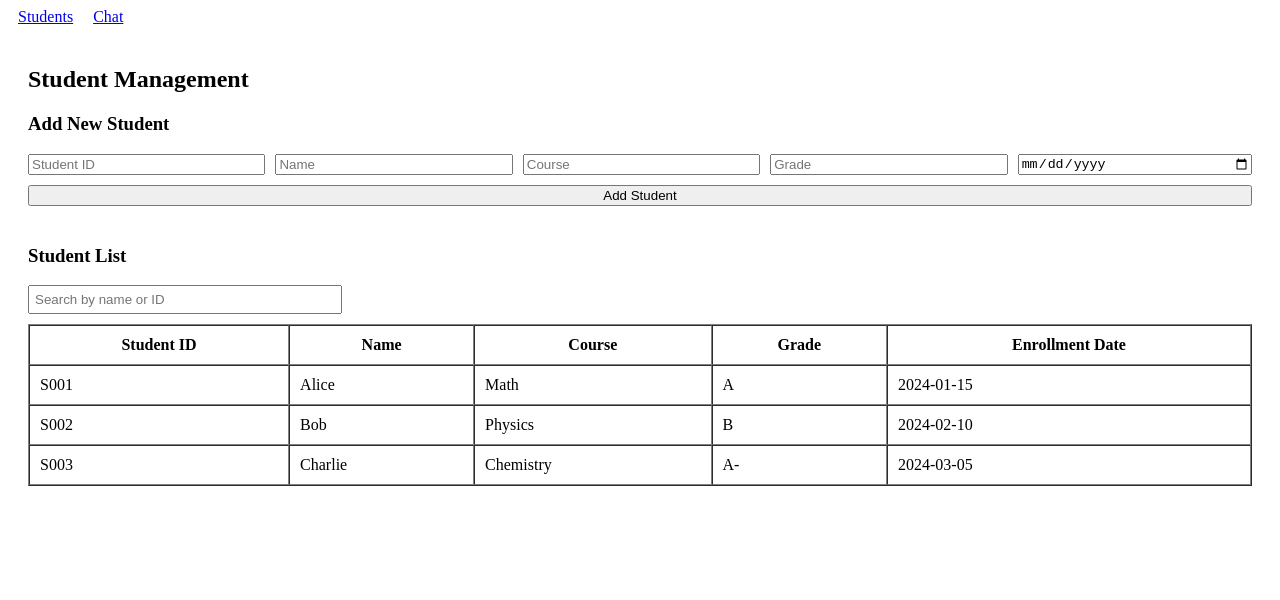
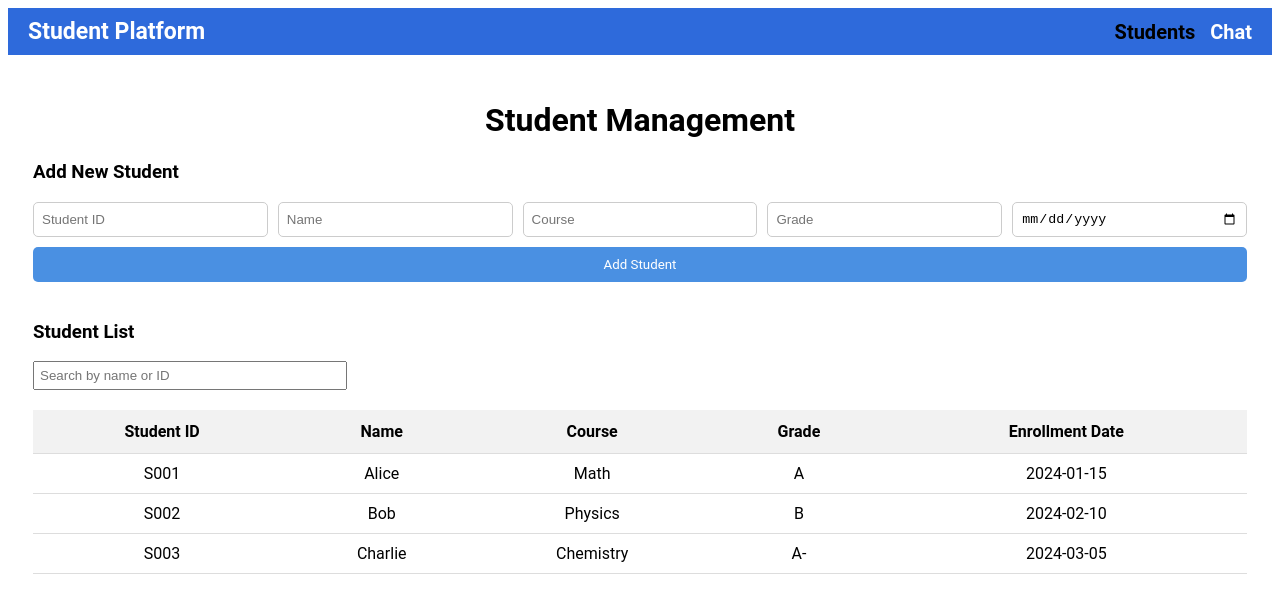
Before and after one commit to nupurad/student-management-platform, a React (Create React App) app: page /students in a window 1280 px wide. Shown: the top 600 px of the page. Built offline with nearby package versions, Linux system fonts and the light colour scheme.

Commit message:
CSS added

```diff
--- a/src/components/ChatBox.js
+++ b/src/components/ChatBox.js
@@ -51,13 +51,26 @@ export default function ChatBox({ thread, setThreads, threads }) {
                     <div
                         key={index}
                         style={{
-                      textAlign: msg.sender === 'advisor' ? 'right' : 'left',
+                        display: 'flex',
+                        justifyContent: msg.sender === 'advisor' ? 'flex-end' : 'flex-start',
                         marginBottom: '10px'
                 }}
                 >
-                    <span>{msg.text}</span>
+    <div
+      style={{
+        padding: '10px',
+        borderRadius: '10px',
+        backgroundColor: msg.sender === 'advisor' ? '#DCF8C6' : '#f8f8da',
+        maxWidth: '70%',
+        textAlign: 'left',
+        boxShadow: '0 1px 3px rgba(0,0,0,0.1)'
+      }}
+    >
+      {msg.text}
+    </div>
   </div>
 ))}
+
               </div>
 
               {/* Wrap input and button together */}
@@ -67,12 +80,14 @@ export default function ChatBox({ thread, setThreads, threads }) {
                   placeholder="Type your message..."
                   value={newMessage}
                   onChange={(e) => setNewMessage(e.target.value)}
-                  style={{ width: '80%', marginRight: '10px' }}
+                  style={{ width: '80%', height: '30px',borderRadius: '10px', marginRight: '20px', paddingLeft: '10px' }}
                 />
-                <button onClick={handleSend}>Send</button>
+                <button style={{padding: '10px',backgroundColor: '#4A90E2',color: 'white',border: 'none',borderRadius: '5px',cursor: 'pointer',flex: '1 1 200px',minWidth: '150px', fontFamily:'Roboto'}}
+                onClick={handleSend}>
+                Send
+                </button>
               </div>
 
             </div>
-
           );
 }
--- a/src/components/ChatThreads.js
+++ b/src/components/ChatThreads.js
@@ -1,6 +1,6 @@
-export default function ChatThreads({ threads, setCurrentThreadId }) {
+export default function ChatThreads({ threads, setCurrentThreadId, currentThreadId }) {
     return (
-        <div
+      <div
         style={{
           width: window.innerWidth < 768 ? '100%' : '30%',
           borderRight: window.innerWidth < 768 ? 'none' : '1px solid gray',
@@ -15,13 +15,19 @@ export default function ChatThreads({ threads, setCurrentThreadId }) {
             <div
               key={thread.id}
               onClick={() => setCurrentThreadId(thread.id)}
-              style={{ cursor: 'pointer', marginBottom: '10px' }}
+              style={{
+                cursor: 'pointer',
+                marginBottom: '10px',
+                padding: '8px',
+                borderRadius: '5px',
+                backgroundColor: thread.id === currentThreadId ? '#4A90E2' : '#f5f5f5',
+                color: thread.id === currentThreadId ? 'white' : 'black'
+              }}
             >
               {thread.name}
             </div>
           ))
         )}
       </div>
-
     );
   }
--- a/src/components/Navbar.js
+++ b/src/components/Navbar.js
@@ -2,9 +2,44 @@ import { NavLink } from 'react-router-dom';
 
 export default function Navbar() {
   return (
-    <nav>
-      <NavLink to="/students" style={{ margin: '10px' }}>Students</NavLink>
-      <NavLink to="/chat" style={{ margin: '10px' }}>Chat</NavLink>
+    <nav
+      style={{
+        backgroundColor: '#2e6adb',
+        padding: '10px 20px',
+        display: 'flex',
+        justifyContent: 'space-between',
+        alignItems: 'center',
+        fontFamily: 'Roboto'
+      }}
+    >
+      <div style={{ color: 'white', fontWeight: 'bold', fontSize: '23px' }}>
+        Student Platform
+      </div>
+      <div>
+        <NavLink
+          to="/students"
+          style={({ isActive }) => ({
+            color: isActive ? '#000' : 'white',
+            marginRight: '15px',
+            textDecoration: 'none',
+            fontWeight: 'bold',
+            fontSize: '20px',
+          })}
+        >
+          Students
+        </NavLink>
+        <NavLink
+          to="/chat"
+          style={({ isActive }) => ({
+            color: isActive ? '#000' : 'white',
+            textDecoration: 'none',
+            fontWeight: 'bold',
+            fontSize: '20px',
+          })}
+        >
+          Chat
+        </NavLink>
+      </div>
     </nav>
   );
 }
--- a/src/components/StudentForm.js
+++ b/src/components/StudentForm.js
@@ -45,7 +45,7 @@ export default function AddStudentForm({ setStudents }) {
   };
 
   return (
-    <div style={{ marginBottom: '20px' }}>
+    <div style={{ marginBottom: '20px' , fontFamily:'Roboto',}}>
       <h3>Add New Student</h3>
 
       {message && <p>{message}</p>}
@@ -57,50 +57,48 @@ export default function AddStudentForm({ setStudents }) {
           display: 'flex',
           flexWrap: 'wrap',
           gap: '10px',
-          marginBottom: '20px'
+          marginBottom: '20px',
+          fontFamily:'Roboto'
         }}
       >
-        <input
+        <input style={{padding: '8px',borderRadius: '5px',border: '1px solid #ccc',flex: '1 1 200px',minWidth: '150px'}}
           type="text"
           name="id"
           placeholder="Student ID"
           value={formData.id}
           onChange={handleChange}
-          style={{ flex: '1 1 200px', minWidth: '150px' }}
         />
-        <input
+        <input style={{padding: '8px',borderRadius: '5px',border: '1px solid #ccc',flex: '1 1 200px',minWidth: '150px'}}
           type="text"
           name="name"
           placeholder="Name"
           value={formData.name}
           onChange={handleChange}
-          style={{ flex: '1 1 200px', minWidth: '150px' }}
         />
-        <input
+        <input style={{padding: '8px',borderRadius: '5px',border: '1px solid #ccc',flex: '1 1 200px',minWidth: '150px'}}
           type="text"
           name="course"
           placeholder="Course"
           value={formData.course}
           onChange={handleChange}
-          style={{ flex: '1 1 200px', minWidth: '150px' }}
         />
-        <input
+        <input style={{padding: '8px',borderRadius: '5px',border: '1px solid #ccc',flex: '1 1 200px',minWidth: '150px'}}
           type="text"
           name="grade"
           placeholder="Grade"
           value={formData.grade}
           onChange={handleChange}
-          style={{ flex: '1 1 200px', minWidth: '150px' }}
         />
-        <input
+        <input style={{padding: '8px',borderRadius: '5px',border: '1px solid #ccc',flex: '1 1 200px',minWidth: '150px'}}
           type="date"
           name="enrollmentDate"
+          placeholder="Enrollment Date"
           value={formData.enrollmentDate}
           onChange={handleChange}
-          style={{ flex: '1 1 200px', minWidth: '150px' }}
         />
-        <button type="submit" style={{ flex: '1 1 200px', minWidth: '150px' }}>
-          Add Student
+        <button style={{padding: '10px',backgroundColor: '#4A90E2',color: 'white',border: 'none',borderRadius: '5px',cursor: 'pointer',flex: '1 1 200px',minWidth: '150px', fontFamily:'Roboto'}}
+        type="submit">
+        Add Student
         </button>
       </form>
       {/* --- END FORM --- */}
--- a/src/components/StudentTable.js
+++ b/src/components/StudentTable.js
@@ -29,7 +29,7 @@ export default function StudentTable({ students }) {
   );
 
   return (
-    <div style={{ overflowX: 'auto', marginTop: '20px' }}>
+    <div style={{ overflowX: 'auto', marginTop: '20px', fontFamily:'Roboto' }}>
   <h3>Student List</h3>
 
   {/* Search Bar */}
@@ -42,14 +42,19 @@ export default function StudentTable({ students }) {
   />
 
   {/* Table */}
-  <table border="1" cellPadding="10" cellSpacing="0" width="100%">
+  <table style={{
+    width: '100%',
+    borderCollapse: 'collapse',
+    marginTop: '10px',
+    fontFamily:'Roboto'
+  }}>
   <thead>
     <tr>
-      <th onClick={() => handleSort('id')}>Student ID</th>
-      <th onClick={() => handleSort('name')}>Name</th>
-      <th onClick={() => handleSort('course')}>Course</th>
-      <th onClick={() => handleSort('grade')}>Grade</th>
-      <th onClick={() => handleSort('enrollmentDate')}>Enrollment Date</th>
+      <th style={{backgroundColor: '#f2f2f2',cursor: 'pointer',padding: '12px',borderBottom: '1px solid #ddd',fontFamily:'Roboto',}} onClick={() => handleSort('id')}>Student ID</th>
+      <th style={{backgroundColor: '#f2f2f2',cursor: 'pointer',padding: '12px',borderBottom: '1px solid #ddd',fontFamily:'Roboto',}} onClick={() => handleSort('name')}>Name</th>
+      <th style={{backgroundColor: '#f2f2f2',cursor: 'pointer',padding: '12px',borderBottom: '1px solid #ddd',fontFamily:'Roboto',}} onClick={() => handleSort('course')}>Course</th>
+      <th style={{backgroundColor: '#f2f2f2',cursor: 'pointer',padding: '12px',borderBottom: '1px solid #ddd',fontFamily:'Roboto',}} onClick={() => handleSort('grade')}>Grade</th>
+      <th style={{backgroundColor: '#f2f2f2',cursor: 'pointer',padding: '12px',borderBottom: '1px solid #ddd',fontFamily:'Roboto',}} onClick={() => handleSort('enrollmentDate')}>Enrollment Date</th>
     </tr>
   </thead>
   <tbody>
@@ -60,11 +65,11 @@ export default function StudentTable({ students }) {
     ) : (
       filteredStudents.map((student, index) => (
         <tr key={index}>
-          <td>{student.id}</td>
-          <td>{student.name}</td>
-          <td>{student.course}</td>
-          <td>{student.grade}</td>
-          <td>{student.enrollmentDate}</td>
+          <td style={{padding: '10px',borderBottom: '1px solid #ddd',alignItems:'center',textAlign: 'center',fontFamily:'Roboto',}}> {student.id}</td>
+          <td style={{padding: '10px',borderBottom: '1px solid #ddd',alignItems:'center',textAlign: 'center',fontFamily:'Roboto',}}> {student.name}</td>
+          <td style={{padding: '10px',borderBottom: '1px solid #ddd',alignItems:'center',textAlign: 'center',fontFamily:'Roboto',}}> {student.course}</td>
+          <td style={{padding: '10px',borderBottom: '1px solid #ddd',alignItems:'center',textAlign: 'center',fontFamily:'Roboto',}}> {student.grade}</td>
+          <td style={{padding: '10px',borderBottom: '1px solid #ddd',alignItems:'center',textAlign: 'center',fontFamily:'Roboto',}}> {student.enrollmentDate}</td>
         </tr>
       ))
     )}
--- a/src/index.css
+++ /dev/null
@@ -1,13 +0,0 @@
-body {
-  margin: 0;
-  font-family: -apple-system, BlinkMacSystemFont, 'Segoe UI', 'Roboto', 'Oxygen',
-    'Ubuntu', 'Cantarell', 'Fira Sans', 'Droid Sans', 'Helvetica Neue',
-    sans-serif;
-  -webkit-font-smoothing: antialiased;
-  -moz-osx-font-smoothing: grayscale;
-}
-
-code {
-  font-family: source-code-pro, Menlo, Monaco, Consolas, 'Courier New',
-    monospace;
-}
--- a/src/pages/Chat.js
+++ b/src/pages/Chat.js
@@ -43,10 +43,11 @@ export default function Chat() {
     flexDirection: window.innerWidth < 768 ? 'column' : 'row',
     height: '80vh',
     padding: '20px',
-    gap: '20px'
+    gap: '20px',
+    fontFamily:'Roboto'
   }}
 >
-  <ChatThreads threads={threads} setCurrentThreadId={setCurrentThreadId} />
+  <ChatThreads threads={threads} setCurrentThreadId={setCurrentThreadId} currentThreadId={currentThreadId}/>
   <ChatBox thread={currentThread} setThreads={setThreads} threads={threads} />
 </div>
 
--- a/src/pages/Students.js
+++ b/src/pages/Students.js
@@ -20,8 +20,8 @@ import StudentForm from '../components/StudentForm';
   }, [students]);
 
   return (
-    <div style={{ padding: '20px' }}>
-      <h2>Student Management</h2>
+    <div style={{ padding: '25px' , fontFamily:'Roboto'}}>
+      <h1 style={{textAlign: "center"}}>Student Management</h1>
       <StudentForm setStudents={setStudents} />
       <StudentTable students={students} setStudents={setStudents} />
     </div>
```
Lines whose indentation alone changed are shown as unchanged.
